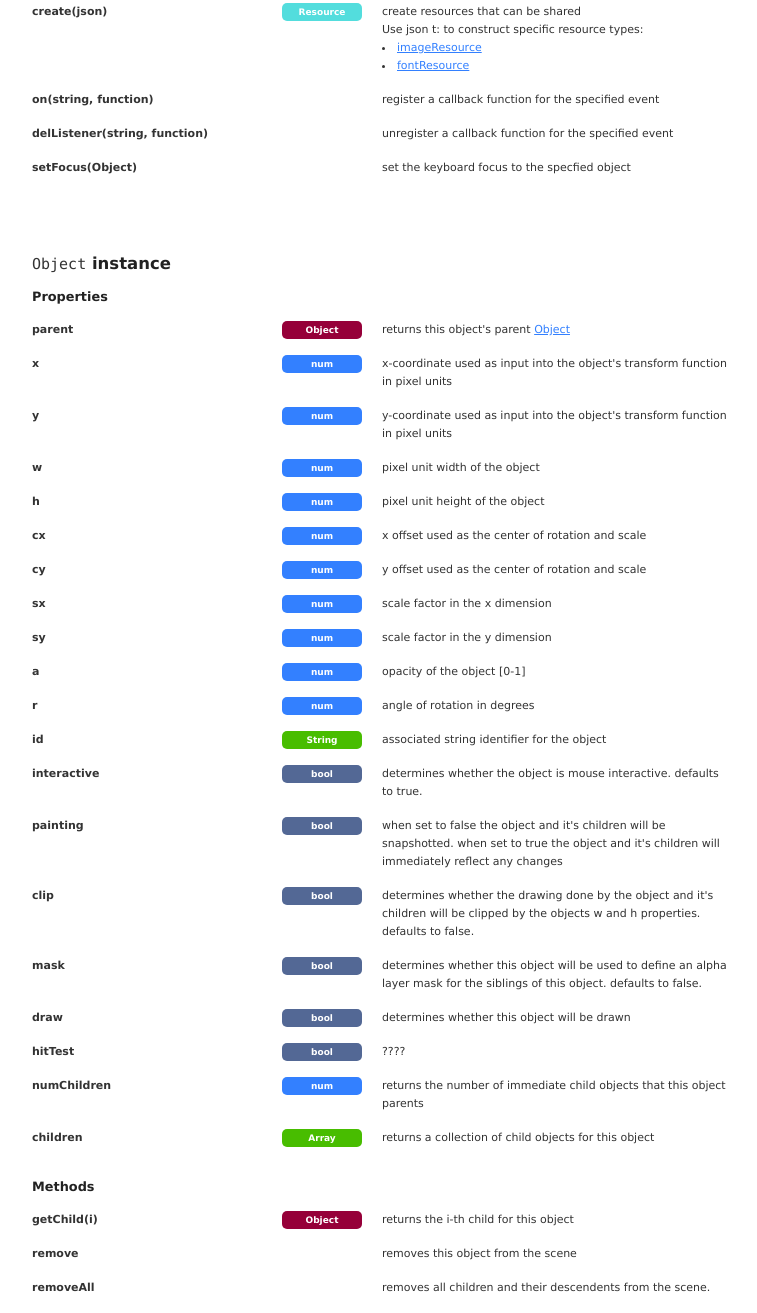
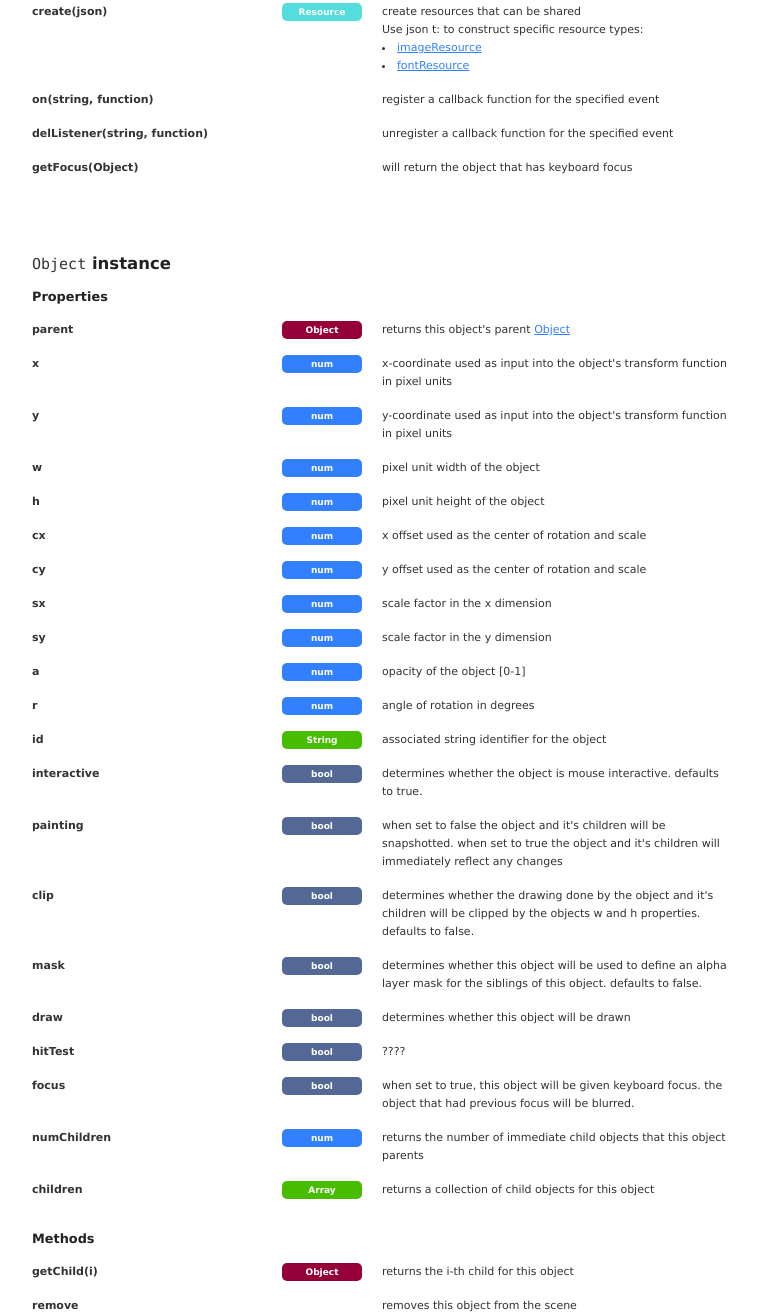
Before and after one commit to johnrobinsn/johnrobinsn.github.io, a plain HTML site: page pxScene2d/docs/index.html in a window 1280 px wide. Shown: the part 826-2139 px from the top of the page, without its empty margins (258-1015 px from the left). Drawn offline with Linux system fonts and the light colour scheme.

Commit message:
Remove setFocus and change focus to be boolean property on pxObject

```diff
--- a/pxScene2d/docs/index.html
+++ b/pxScene2d/docs/index.html
@@ -78,8 +78,8 @@ A 2d scene graph API supporting the following:
 <dd>register a callback function for the specified event</dd>
 <dt class="void">delListener(string, function)</dt>
 <dd>unregister a callback function for the specified event</dd>
-<dt class="void">setFocus(Object)</dt>
-<dd>set the keyboard focus to the specfied object</dd>
+<dt class="void">getFocus(Object)</dt>
+<dd>will return the object that has keyboard focus</dd>
 <hr/>
 
 
@@ -123,6 +123,8 @@ A 2d scene graph API supporting the following:
 <dd>determines whether this object will be drawn</dd>
 <dt class="boolean">hitTest</dt>
 <dd>????</dd>
+<dt class="boolean">focus</dt>
+<dd>when set to true, this object will be given keyboard focus. the object that had previous focus will be blurred.</dd>
 <dt class="number">numChildren</dt>
 <dd>returns the number of immediate child objects that this object parents</dd>
 <dt class="array">children</dt>
```
